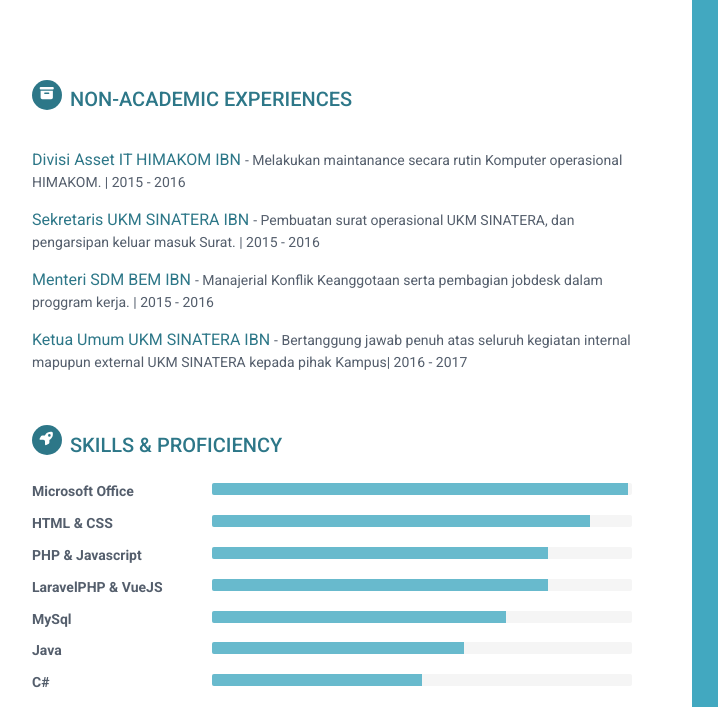
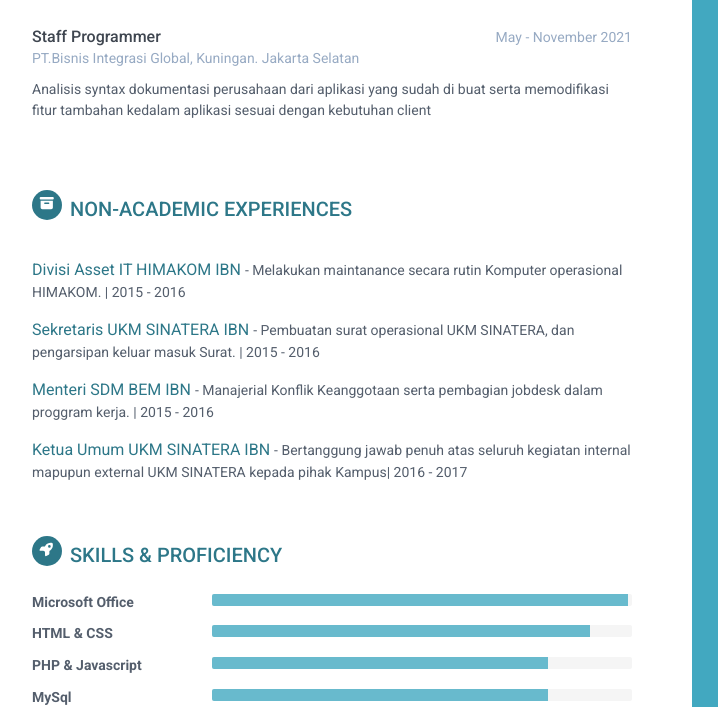
Before and after one commit to biassp/biassp.github.io, a plain HTML site: page index.html in a window 1280 px wide. Shown: the part 515-1222 px from the top of the page, 188-906 px from the left. Drawn offline with Linux system fonts and the light colour scheme.

Commit message:
Update index.html

```diff
--- a/index.html
+++ b/index.html
@@ -137,6 +137,20 @@
                                 <!--//details-->
                             </div>
                             <!--//item-->
+                            <div class="item">
+                                <div class="meta">
+                                    <div class="upper-row">
+                                        <h3 class="job-title">Staff Programmer</h3>
+                                        <div class="time">May - November 2021</div>
+                                    </div>
+                                    <!--//upper-row-->
+                                    <div class="company">PT.Bisnis Integrasi Global, Kuningan. Jakarta Selatan</div>
+                                </div>
+                                <!--//meta-->
+                                <div class="details">
+                                    <p>Analisis syntax dokumentasi perusahaan dari aplikasi yang sudah di buat serta memodifikasi fitur tambahan kedalam aplikasi
+                                        sesuai dengan kebutuhan client </p>
+
 
                             <div class="item">
                                 <div class="meta">
@@ -220,7 +234,7 @@
                     <!--//item-->
 
                     <div class="item">
-                        <h3 class="level-title">LaravelPHP & VueJS</h3>
+                        <h3 class="level-title">MySql</h3>
                         <div class="progress level-bar">
                             <div class="progress-bar theme-progress-bar" role="progressbar" style="width: 80%"
                                 aria-valuenow="98" aria-valuemin="0" aria-valuemax="100"></div>
@@ -229,7 +243,7 @@
                     <!--//item-->
 
                     <div class="item">
-                        <h3 class="level-title">MySql</h3>
+                        <h3 class="level-title">Laravel</h3>
                         <div class="progress level-bar">
                             <div class="progress-bar theme-progress-bar" role="progressbar" style="width: 70%"
                                 aria-valuenow="95" aria-valuemin="0" aria-valuemax="100"></div>
@@ -247,7 +261,7 @@
                     <!--//item-->
 
                     <div class="item">
-                        <h3 class="level-title">C#</h3>
+                        <h3 class="level-title">Go-Lang</h3>
                         <div class="progress level-bar">
                             <div class="progress-bar theme-progress-bar" role="progressbar" style="width: 50%"
                                 aria-valuenow="60" aria-valuemin="0" aria-valuemax="100"></div>
```
